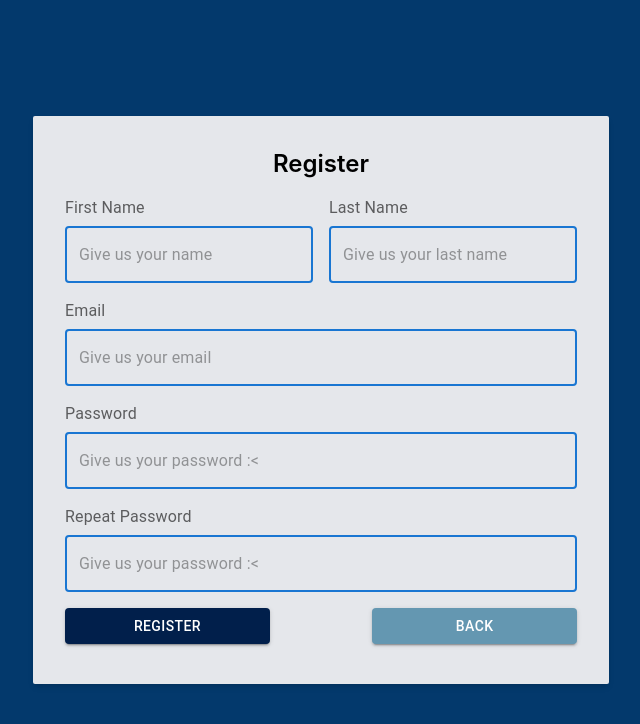
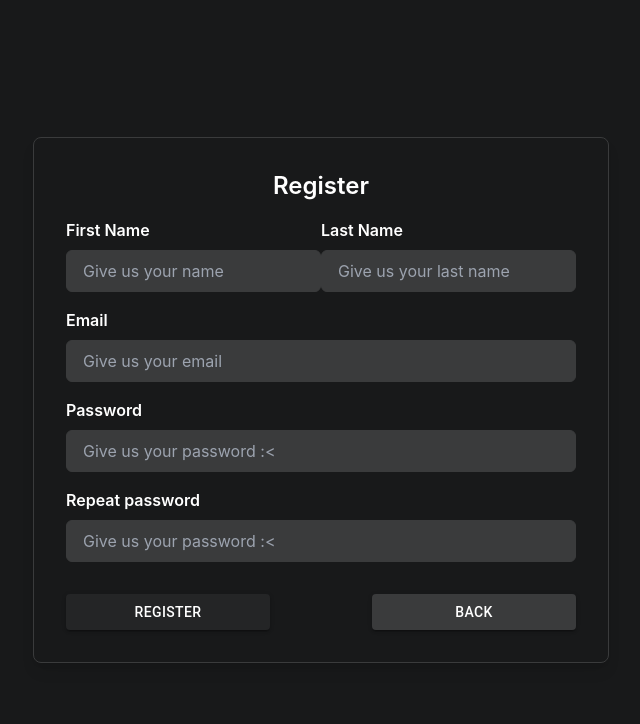
Before and after one commit to JakubNiewadzi/MoneyExchange, a React (Create React App) app in the folder frontend/: page /register in a window 1280 px wide. Shown: the top 724 px of the page, without its empty margins (319-959 px from the left). Built offline with nearby package versions, Linux system fonts and the light colour scheme.

Commit message:
another palette change

```diff
--- a/frontend/src/components/FormContainer.jsx
+++ b/frontend/src/components/FormContainer.jsx
@@ -3,7 +3,7 @@ import {Container} from "@mui/material";
 export const FormContainer = ({children, handleSubmit}) => {
     return <form onSubmit={handleSubmit}>
         <Container className="flex justify-center items-center h-screen">
-            <Container className="w-1/2 max-w-full bg-gray-200 p-8 rounded-sm shadow-md">
+            <Container className="w-1/2 text-white max-w-full bg-background p-8 rounded-lg shadow-lg border border-lightGray">
                 {children}
             </Container>
         </Container>
--- a/frontend/src/components/Navbar.jsx
+++ b/frontend/src/components/Navbar.jsx
@@ -22,7 +22,7 @@ export const Navbar = () => {
     }
 
     return <Box>
-        <AppBar className="bg-customBlue" position="static">
+        <AppBar className="bg-darkGray" position="static">
             <Toolbar className="flex justify-between">
                 <div className='flex h-full'>
                     <div className="items-center">
@@ -34,7 +34,7 @@ export const Navbar = () => {
                         <div>
                             <Button component={NavLink} to="/" color="inherit">Home</Button>
                             <Button component={NavLink} to="/myAccounts" color="inherit">My accounts</Button>
-                            <Button color="inherit">Exchange currencies</Button>
+                            <Button component={NavLink} to="/exchangeCurrencies" color="inherit">Exchange currencies</Button>
                             <Button color="inherit">Transfer money</Button>
                         </div>
                     </div>
--- a/frontend/src/pages/ExchangeCurrenciesPage.jsx
+++ b/frontend/src/pages/ExchangeCurrenciesPage.jsx
@@ -1,4 +1,14 @@
+import {MenuItem, Select} from "@mui/material";
+import {useSelector} from "react-redux";
 
 export const ExchangeCurrenciesPage = () => {
 
+    const currencies = useSelector(state => state.currency.currencies)
+
+    return <div className='flex flex-row w-full justify-center mt-14'>
+        <div className='relative'>
+            <button className="text-white px-4 py-2 rounded-bl focus:outline-none focus:shadow-outline" >AA</button>
+        </div>
+    </div>
+
 }
--- a/frontend/src/pages/HomePage.jsx
+++ b/frontend/src/pages/HomePage.jsx
@@ -28,7 +28,7 @@ export const HomePage = () => {
 
     return <div><Navbar/>
         <div className='text-3xl text-white'>
-            <div className='w-full mt-8 mb-4 flex justify-center bg-darkBlue p-8'>
+            <div className='w-full mt-8 mb-4 flex justify-center bg-darkGray p-8'>
                 Currency exchange rates
             </div>
             {status === 'loading' ?
--- a/frontend/src/pages/LoginPage.jsx
+++ b/frontend/src/pages/LoginPage.jsx
@@ -59,32 +59,30 @@ export const LoginPage = () => {
         name === "email" ? setEmail(data) : setPassword(data)
     }
 
-    return <FormContainer handleSubmit={handleSubmit} className="bg-black">
+    return <FormContainer handleSubmit={handleSubmit}>
         <h2 className="text-center text-2xl font-semibold mb-4">Sign in</h2>
-        <InputLabel className="mb-2">Email</InputLabel>
-        <TextField className="w-full"
+        <div className="mb-2 font-semibold">Email</div>
+        <input type="text"
+               className="border w-full bg-lightGray border-lightGray rounded-md py-2 px-4 focus:outline-none focus:border-customBlue"
                name="email"
                placeholder="Give us your email"
                value={email}
                onChange={handleChange}
-                   error={!!emailError}
-                   helperText={emailError}
-                   focused/>
-        <InputLabel className="mb-2 mt-4">Password</InputLabel>
-        <TextField className="w-full"
+        />
+
+        <div className="mb-2 mt-4 font-semibold">Password</div>
+        <input className="border w-full bg-lightGray border-lightGray rounded-md py-2 px-4 focus:outline-none focus:border-customBlue"
                name="password"
                type="password"
                placeholder="Give us your password :<"
                value={password}
                onChange={handleChange}
-                   error={!!passwordError}
-                   helperText={passwordError}
-                   focused/>
-        <div className='flex flex-row mb-2 justify-between'>
-            <Button type="submit" variant="contained" className="bg-darkBlue mt-4 w-2/5">
+        />
+        <div className='flex flex-row my-2 justify-between'>
+            <Button type="submit" variant="contained" className="bg-darkGray mt-4 w-2/5">
                 Sign in
             </Button>
-            <Button component={NavLink} to="/" variant="contained" className="bg-lightBlue mt-4 w-2/5">
+            <Button component={NavLink} to="/" variant="contained" className="bg-lightGray mt-4 w-2/5">
                 Back
             </Button>
         </div>
--- a/frontend/src/pages/MyAccountsPage.jsx
+++ b/frontend/src/pages/MyAccountsPage.jsx
@@ -44,7 +44,7 @@ export const MyAccountsPage = () => {
 
 
     return <div className='flex justify-center'>
-        <div className='w-11/12 mt-8 mb-8 flex flex-col bg-darkBlue p-8 text-3xl
+        <div className='w-11/12 mt-8 mb-8 flex flex-col bg-darkGray p-8 text-3xl
         text-white rounded-lg shadow-lg'>
             <div className='flex flex-row justify-between'>
                 <div>Currencies for account with number</div>
@@ -58,7 +58,7 @@ export const MyAccountsPage = () => {
             <div className='mt-8 relative overflow-x-auto'>
                 {status === 'succeeded' ? currencyAccounts.length !== 0 ?
                         <table className='table-auto min-w-full text-left rtl:text-right'>
-                            <thead className='uppercase bg-customBlue'>
+                            <thead className='uppercase bg-darkGray'>
                             <tr>
                                 <th scope="col" className="px-6 py-3">
                                     Code
--- a/frontend/src/pages/RegisterPage.jsx
+++ b/frontend/src/pages/RegisterPage.jsx
@@ -60,62 +60,47 @@ export const RegisterPage = () => {
         <h2 className="text-center text-2xl font-semibold mb-4">Register</h2>
         <div className='flex flex-row mb-2 justify-between'>
             <div className='flex flex-col'>
-                <InputLabel className="mb-2">First Name</InputLabel>
-                <TextField className="w-full"
+                <div className="mb-2 font-semibold">First Name</div>
+                <input className="border w-full bg-lightGray border-lightGray rounded-md py-2 px-4 focus:outline-none focus:border-darkGray"
                            name="firstName"
                            placeholder="Give us your name"
                            value={registrationRequest.firstName}
-                           onChange={handleChange}
-                           error={!!errors.firstName}
-                           helperText={errors.firstName}
-                           focused/>
+                           onChange={handleChange}/>
             </div>
             <div className='flex flex-col'>
-            <InputLabel className="mb-2">Last Name</InputLabel>
-            <TextField className="w-full"
-                       name="lastName"
+                <div className="mb-2 font-semibold">Last Name</div>
+                <input className="border w-full bg-lightGray border-lightGray rounded-md py-2 px-4 focus:outline-none focus:border-darkGray"
+                           name="lastName"
                        placeholder="Give us your last name"
                        value={registrationRequest.lastName}
-                       onChange={handleChange}
-                       error={!!errors.lastName}
-                       helperText={errors.lastName}
-                       focused/>
+                       onChange={handleChange}/>
             </div>
         </div>
-        <InputLabel className="mb-2 mt-4">Email</InputLabel>
-        <TextField className="w-full"
+        <div className="mb-2 mt-4 font-semibold">Email</div>
+        <input className="border w-full bg-lightGray border-lightGray rounded-md py-2 px-4 focus:outline-none focus:border-customBlue"
                    name="email"
                    placeholder="Give us your email"
                    value={registrationRequest.email}
-                   onChange={handleChange}
-                   error={!!errors.email}
-                   helperText={errors.email}
-                   focused/>
-        <InputLabel className="mb-2 mt-4">Password</InputLabel>
-        <TextField className="w-full"
+                   onChange={handleChange}/>
+        <div className="mb-2 mt-4 font-semibold">Password</div>
+        <input className="border w-full bg-lightGray border-lightGray rounded-md py-2 px-4 focus:outline-none focus:border-customBlue"
                    name="password"
                    type="password"
                    placeholder="Give us your password :<"
                    value={registrationRequest.password}
-                   onChange={handleChange}
-                   error={!!errors.password}
-                   helperText={errors.password}
-                   focused/>
-        <InputLabel className="mb-2 mt-4">Repeat Password</InputLabel>
-        <TextField className="w-full"
+                   onChange={handleChange}/>
+        <div className="mb-2 mt-4 font-semibold">Repeat password</div>
+        <input className="border w-full bg-lightGray border-lightGray rounded-md py-2 px-4 focus:outline-none focus:border-customBlue"
                    name="repeatPassword"
                    type="password"
                    placeholder="Give us your password :<"
                    value={repeatPassword}
-                   onChange={handleChange}
-                   error={!!errors.repeatPassword}
-                   helperText={errors.repeatPassword}
-                   focused/>
-        <div className='flex flex-row mb-2 justify-between'>
-            <Button type="submit" variant="contained" className="bg-darkBlue mt-4 w-2/5">
+                   onChange={handleChange}/>
+        <div className='flex flex-row mt-4 mb-2s justify-between'>
+            <Button type="submit" variant="contained" className="bg-darkGray mt-4 w-2/5">
                 Register
             </Button>
-            <Button component={NavLink} to="/" variant="contained" className="bg-lightBlue mt-4 w-2/5">
+            <Button component={NavLink} to="/" variant="contained" className="bg-lightGray mt-4 w-2/5">
                 Back
             </Button>
         </div>
--- a/frontend/tailwind.config.js
+++ b/frontend/tailwind.config.js
@@ -7,10 +7,9 @@ module.exports = {
   theme: {
     extend: {
       colors: {
-        customBlue: '#005b96',
-        background: '#03396c',
-        darkBlue: '#011f4b',
-        lightBlue: '#6497b1'
+        background: '#18191a',
+        darkGray: '#242526',
+        lightGray: '#3a3b3c'
       },
     },
   },
```
Also changed, not shown: frontend/src/components/CurrencyAccountRecord.jsx (+4 -4 lines). Lines whose indentation alone changed are shown as unchanged.
